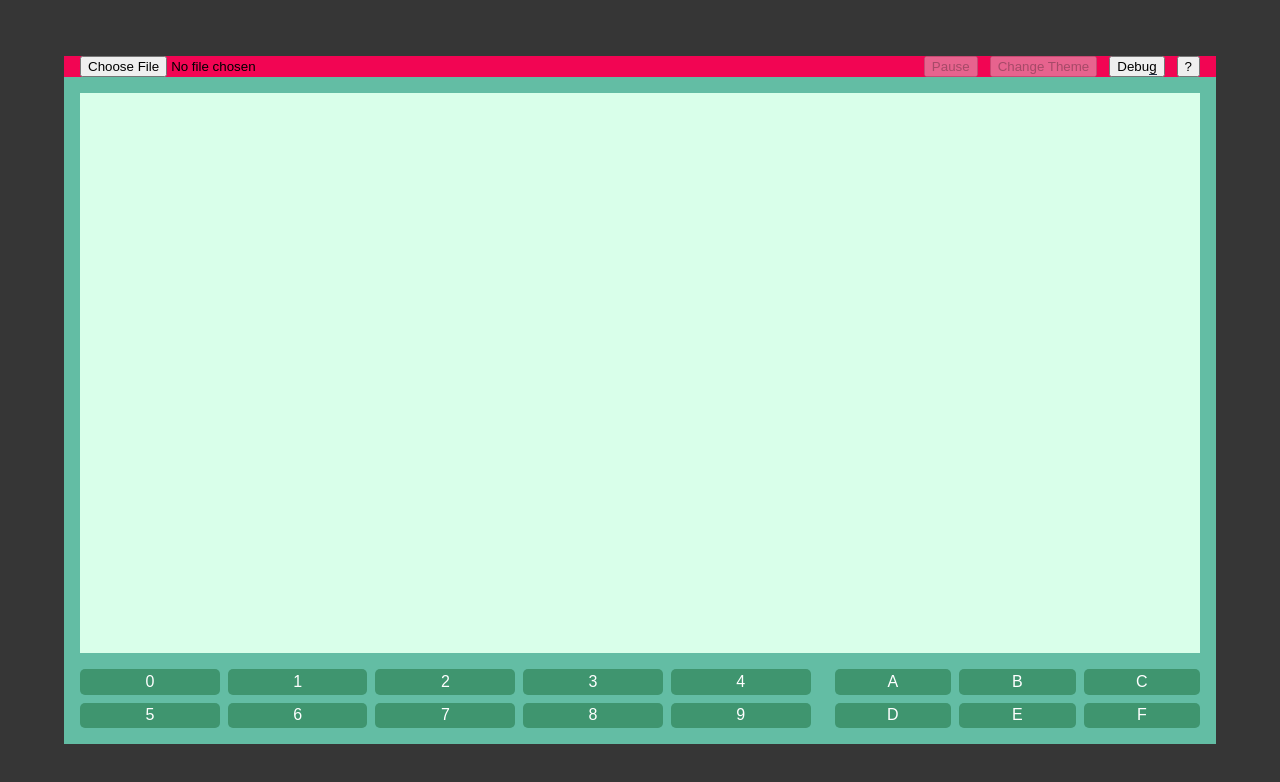
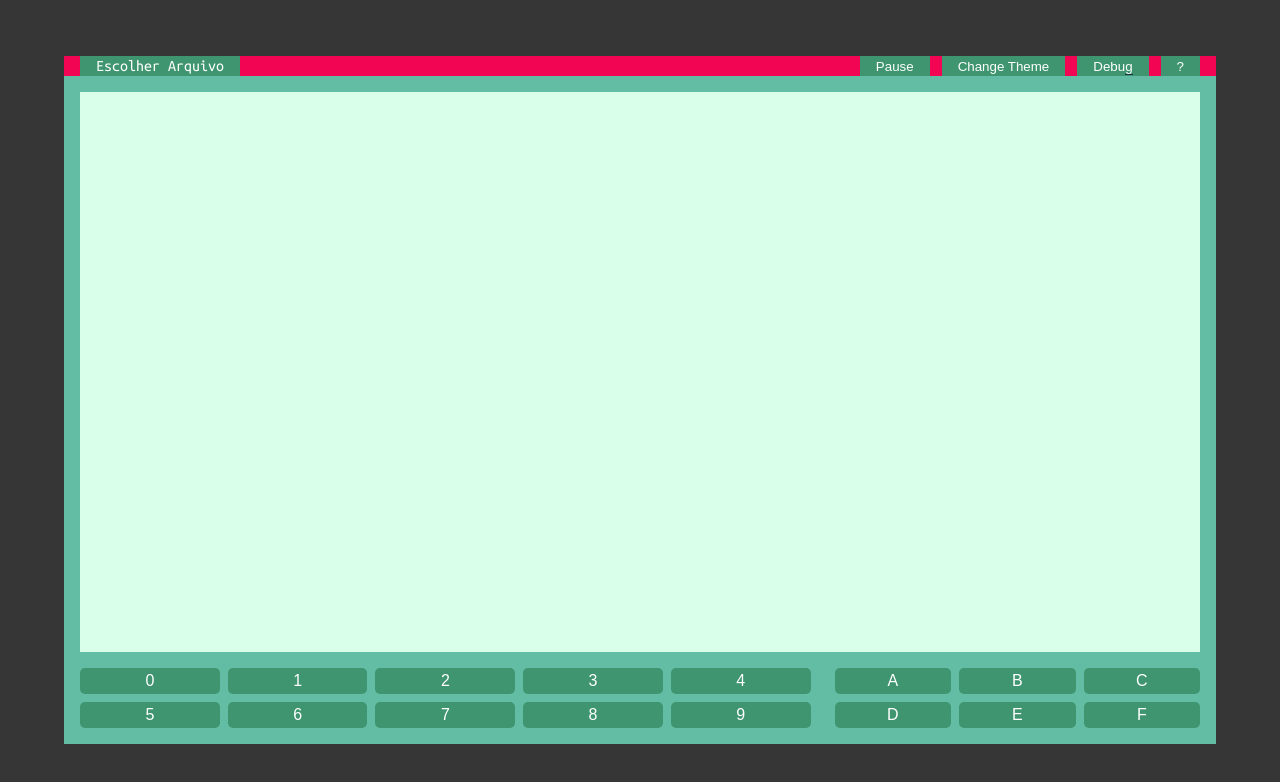
Before and after one commit to sleiph/CHIP-OITO, a React (Vite) app: page / in a window 1280 px wide. Shown: the top 782 px of the page. Built offline with nearby package versions, Linux system fonts and the light colour scheme.

Commit message:
estilizando os botoes do header

```diff
--- a/src/components/Header.tsx
+++ b/src/components/Header.tsx
@@ -17,11 +17,30 @@ const Cartucho = styled.div`
 `
 
 const DivDebug = styled.div`
+    height: 100%;
     justify-self: flex-end;
     display: flex;
-  gap: 12px;
-  right:0px;
-  bottom:0px;
+    column-gap: 12px;
+
+    button {
+        padding: 0px 16px;
+        color: white;
+        background-color: #3f956f;
+        border: none;
+        cursor: pointer;
+        transition: 0.1s all;
+
+        &:hover {
+            background-color: #388663;
+        }
+
+        &:active {
+            transform: scale(0.98);
+            outline: solid #f20553;
+            outline-offset: -8px;
+        }
+    }
+
     @media only screen and (max-width : 600px) {
         gap: 6px;
     }
@@ -30,12 +49,38 @@ const BtnReset = styled.button`
     width: fit-content;
 `
 
+const StyledFileInput = styled.label`
+    height: 100%;
+    width: fit-content;
+    padding: 0px 16px;
+    color: white;
+    background-color: #3f956f;
+    cursor: pointer;
+    font-size: 16px;
+    align-content: center;
+    transition: 0.1s all;
+
+    input {
+        display: none;
+    }
+
+    &:hover {
+        background-color: #388663;
+    }
+
+    &:active {
+        transform: scale(0.98);
+        outline: solid #f20553;
+        outline-offset: -8px;
+    }
+`
+
 const Underline = styled.span`
     border:none;
     border-bottom: 0.1px solid #1e2f45;
 `
 
-function Header({ disable, setDisable, Iniciar, handleAjuda, handleDebug/*, fps, setFps*/}: any ) { //r todo: corrigir o tipo
+function Header({ disable, setDisable, Iniciar, handleAjuda, handleDebug/*, fps, setFps*/ }: any) { //r todo: corrigir o tipo
     // entrada de arquivo (rom)
     let fileReader: FileReader;
     /// manda o arquivo pra ser interpretado
@@ -51,7 +96,7 @@ function Header({ disable, setDisable, Iniciar, handleAjuda, handleDebug/*, fps,
         setDisable(true);
     }
 
-    function reset(){
+    function reset() {
         ReiniciarMemoria();
         ReiniciarRegistradores();
         ReiniciarTimer();
@@ -61,7 +106,7 @@ function Header({ disable, setDisable, Iniciar, handleAjuda, handleDebug/*, fps,
         //window.location.reload();
     }
 
-    function pauseButton(){
+    function pauseButton() {
         ToggleJogando()
     }
 
@@ -69,6 +114,7 @@ function Header({ disable, setDisable, Iniciar, handleAjuda, handleDebug/*, fps,
         <Cartucho>
             {
                 (disable) ? <BtnReset onClick={reset}>Reset</BtnReset> :
+                <StyledFileInput> Escolher Arquivo
                     <input
                         type='file'
                         name='arquivo'
@@ -81,6 +127,7 @@ function Header({ disable, setDisable, Iniciar, handleAjuda, handleDebug/*, fps,
                         onClick={e => (e.target as HTMLInputElement).value = ''}
                         disabled={disable}
                     />
+                </StyledFileInput>
             }
             <DivDebug>
                 <button disabled={!disable} onClick={pauseButton}>Pause</button>
--- a/src/services/Display.tsx
+++ b/src/services/Display.tsx
@@ -21,9 +21,6 @@ let display: IDisplay = {
     temas: [["#550000", "#ef0000"], ["#c7f0d8", "#43523d"], ["#FFFFFF", "#000000"], ["#f44f53", "#5c46ab"], ["#1d337c", "#4d8dbc"]]
 }
 
-let updateTimeout: number | null = null;
-let needsUpdate = false;
-
 export const IniciarDisplay = function(setter: any) {
     display.setter = setter;
     LimpaTela();
@@ -33,20 +30,6 @@ export const ReiniciarDisplay = function() {
     display.setter(null);
     LimpaTela();
 }
-
-const batchedUpdate = function() {
-    if (updateTimeout !== null) {
-        clearTimeout(updateTimeout);
-    }
-
-    updateTimeout = setTimeout(() => {
-        if (display.setter && needsUpdate) {
-            display.setter(display.pixels);
-            needsUpdate = false;
-        }
-        updateTimeout = null;
-    }, 0);
-};
 
 export const LimpaTela = function() {
     display.pixels = display.original;
```
Lines whose indentation alone changed are shown as unchanged.
